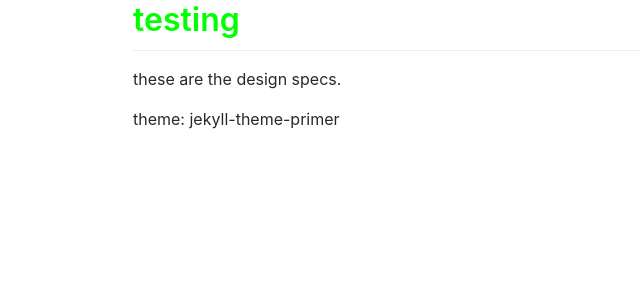
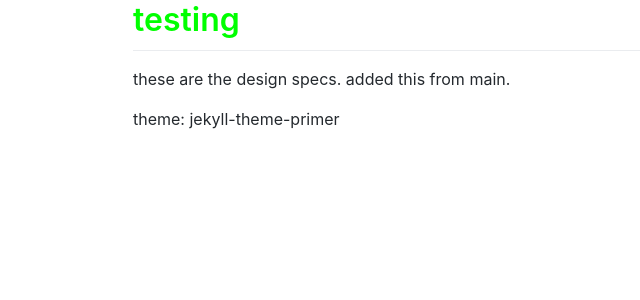
Before and after one commit to lab27/talktest, a Jekyll site: the page built from docs/index.md, in a window 1280 px wide. Shown: the top 300 px of the page, without its empty margins (17-657 px from the left). Built offline with Jekyll 4.4.1, drawn with Linux system fonts in a browser that asks for light colours; our own code applies the rules of GitHub Pages for plain Markdown files.

Commit message:
add something to subtree from main

```diff
--- a/docs/index.md
+++ b/docs/index.md
@@ -7,5 +7,6 @@ layout: default
 
 # testing
 these are the design specs.
+added this from main.
 
 theme: {{site.theme}}
--- a/pages/index.vue
+++ b/pages/index.vue
@@ -1,5 +1,6 @@
 <template lang="pug">
   section.container(:class="{active: active}")
+    p I'm raddddd
     button(@click="active = !active") hello
 </template>
 
```
